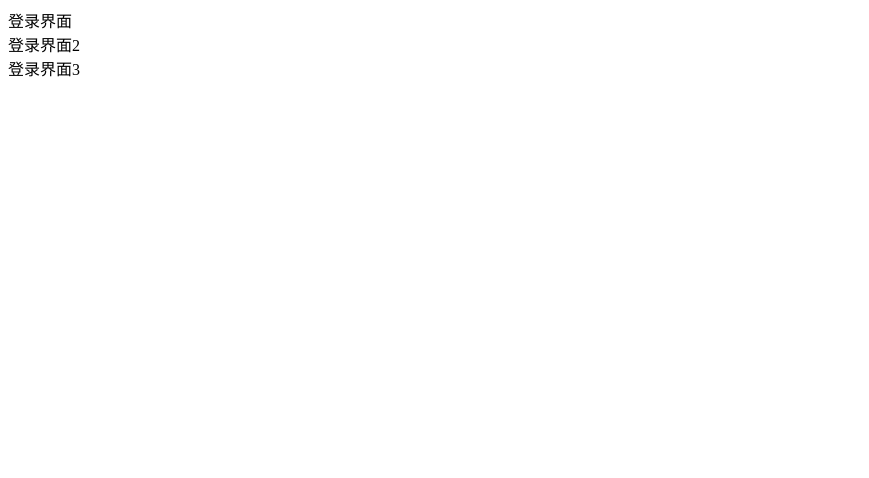
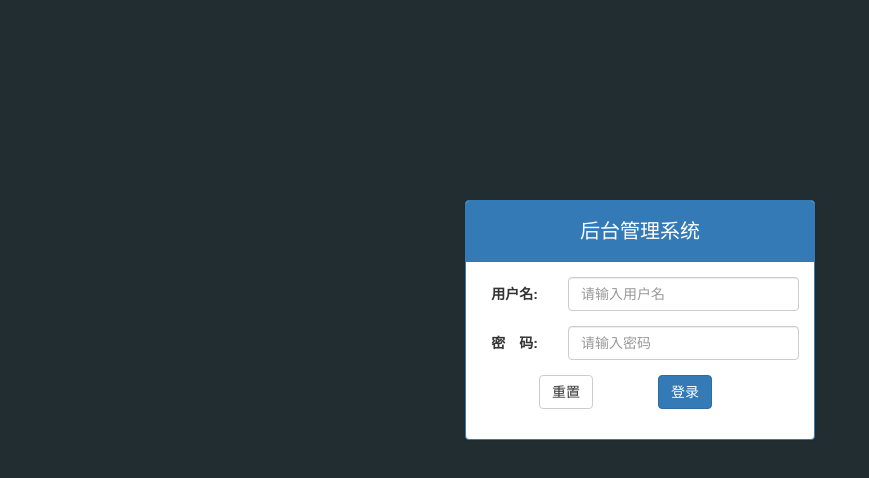
Before and after one commit to li970140759/dubai, a website: page public/MyPc/login.html in a window 1280 px wide. Shown: the whole page, without its empty margins (0-869 px from the left). Drawn offline with Linux system fonts and the light colour scheme.

Commit message:
登录界面完成

```diff
--- /dev/null
+++ b/public/MyPc/css/login.css
@@ -0,0 +1,13 @@
+body{
+    background-color: #222D32;
+}
+.panel {
+    margin-top: 200px;
+
+}
+.panel .panel-title{
+    height: 40px;
+    line-height: 40px;
+    text-align: center;
+    font-size: 20px;
+}
--- /dev/null
+++ b/public/MyPc/js/login.js
@@ -0,0 +1,97 @@
+$(function(){
+    $('#form').bootstrapValidator({
+        feedbackIcons:{
+            valid:'glyphicon glyphicon-ok',
+            invalid: 'glyphicon glyphicon-remove',
+            validating: 'glyphicon glyphicon-refresh'
+        },
+        fields:{
+            username:{
+                validators:{
+                    notEmpty:{
+                        message:'用户名不能为空'
+                    },
+                    stringLength:{
+                        min:2,
+                        max:6,
+                        message:'用户名长度必须是2~6位'
+                    }
+                }
+            },
+            password: {
+                // 配置校验规则
+                validators: {
+                  // 非空校验
+                  notEmpty: {
+                    message: "密码不能为空"
+                  },
+                  // 长度校验
+                  stringLength:{
+                    min: 6,
+                    max: 12,
+                    message: "密码长度必须是6-12位"
+                  }
+                }
+              }
+        }
+    });
+})
+
+
+
+// $(function() {
+
+//     /*
+//      * 1. 进行表单校验配置
+//      *    校验要求:
+//      *        (1) 用户名不能为空, 长度为2-6位
+//      *        (2) 密码不能为空, 长度为6-12位
+//      * */
+//     $('#form').bootstrapValidator({
+
+//       // 配置图标
+//       feedbackIcons: {
+//         valid: 'glyphicon glyphicon-ok',         // 校验成功
+//         invalid: 'glyphicon glyphicon-remove',   // 校验失败
+//         validating: 'glyphicon glyphicon-refresh'  // 校验中
+//       },
+
+//       // 配置校验字段    需要先给input框配置 name
+//       fields: {
+//         username: {
+//           // 配置校验规则
+//           validators: {
+//             // 配置一个非空
+//             notEmpty: {
+//               message: "用户名不能为空"
+//             },
+//             // 长度校验
+//             stringLength: {
+//               min: 2,
+//               max: 6,
+//               message: "用户名长度必须是2-6位"
+//             }
+//           }
+//         },
+
+//         password: {
+//           // 配置校验规则
+//           validators: {
+//             // 非空校验
+//             notEmpty: {
+//               message: "密码不能为空"
+//             },
+//             // 长度校验
+//             stringLength:{
+//               min: 6,
+//               max: 12,
+//               message: "密码长度必须是6-12位"
+//             }
+//           }
+//         }
+//       }
+
+//     });
+
+
+//   })
--- a/public/MyPc/login.html
+++ b/public/MyPc/login.html
@@ -5,10 +5,45 @@
     <meta name="viewport" content="width=device-width, initial-scale=1.0">
     <meta http-equiv="X-UA-Compatible" content="ie=edge">
     <title>Document</title>
+    <link rel="stylesheet" href="lib/bootstrap/css/bootstrap.css">
+    <link rel="stylesheet" href="lib/bootstrap-validator/css/bootstrapValidator.min.css">
+    <link rel="stylesheet" href="css/login.css">
 </head>
 <body>
-    <div>登录界面</div>
-    <div>登录界面2</div>
-    <div>登录界面3</div>
+    <div class="container">
+        <div class="col-lg-4 col-lg-offset-4">
+            <div class="panel panel-primary">
+                <div class="panel-heading">
+                  <h3 class="panel-title">后台管理系统</h3>
+                </div>
+                <div class="panel-body">
+                    <form class="form-horizontal" id="form">
+                        <div class="form-group">
+                            <label for="username" class="col-sm-3 control-label">用户名:</label>
+                            <div class="col-sm-9">
+                            <input type="text" name="username" class="form-control" id="username" placeholder="请输入用户名">
+                            </div>
+                        </div>
+                        <div class="form-group">
+                            <label for="password"  class="col-sm-3 control-label">密　码:</label>
+                            <div class="col-sm-9">
+                            <input type="password" name="password" class="form-control" id="password" placeholder="请输入密码">
+                            </div>
+                        </div>
+                        <div class="form-group">
+                            <div class="col-sm-offset-2 col-sm-7">
+                            <button type="reset" class="btn btn-default pull-left">重置</button>
+                            <button type="submit" class="btn btn-primary pull-right">登录</button>
+                            </div>
+                        </div>
+                    </form>
+                </div>
+            </div>
+        </div>
+    </div>
 </body>
+<script src="lib/jquery/jquery.min.js"></script>
+<script src="lib/bootstrap/js/bootstrap.min.js"></script>
+<script src="lib/bootstrap-validator/js/bootstrapValidator.min.js"></script>
+<script src="js/login.js"></script>
 </html>
```
